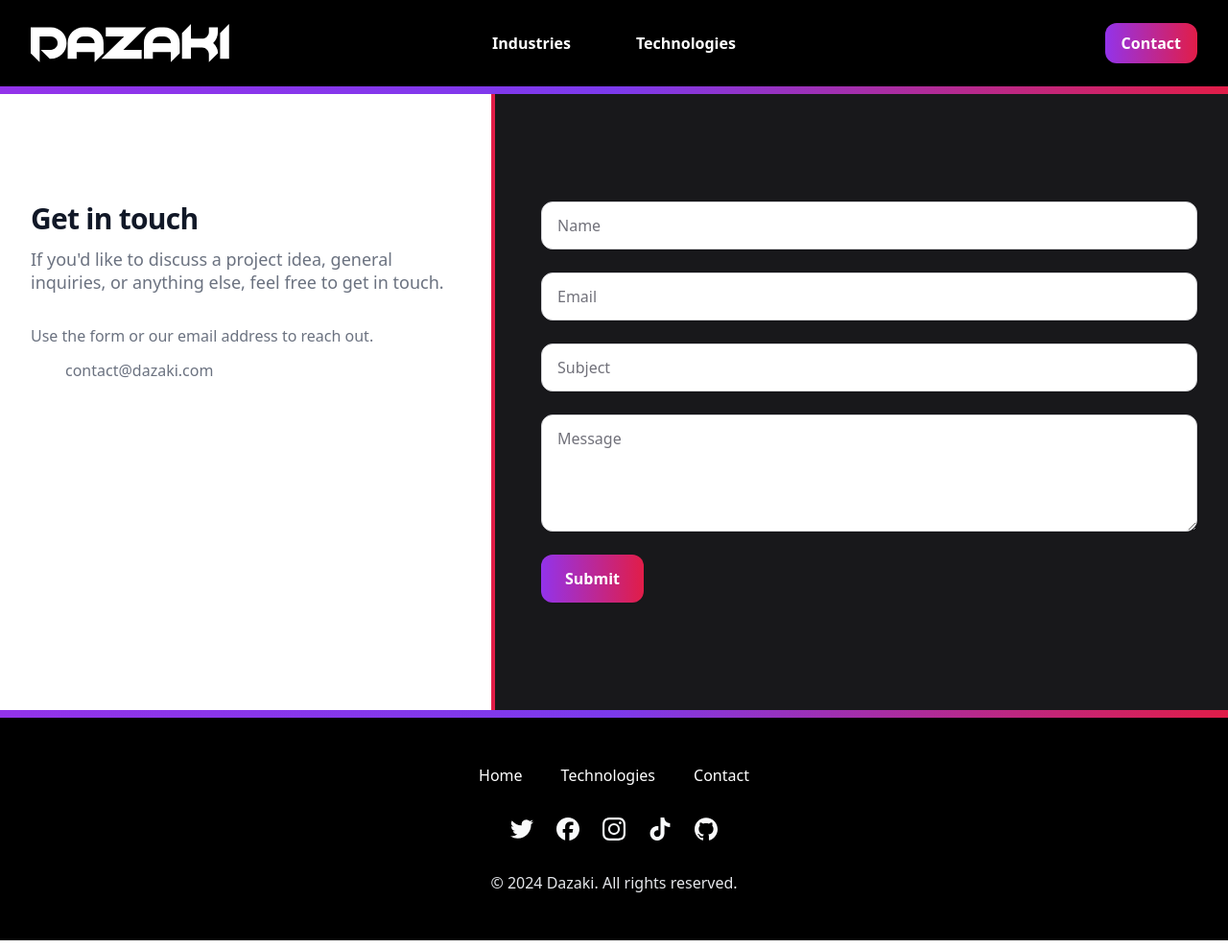
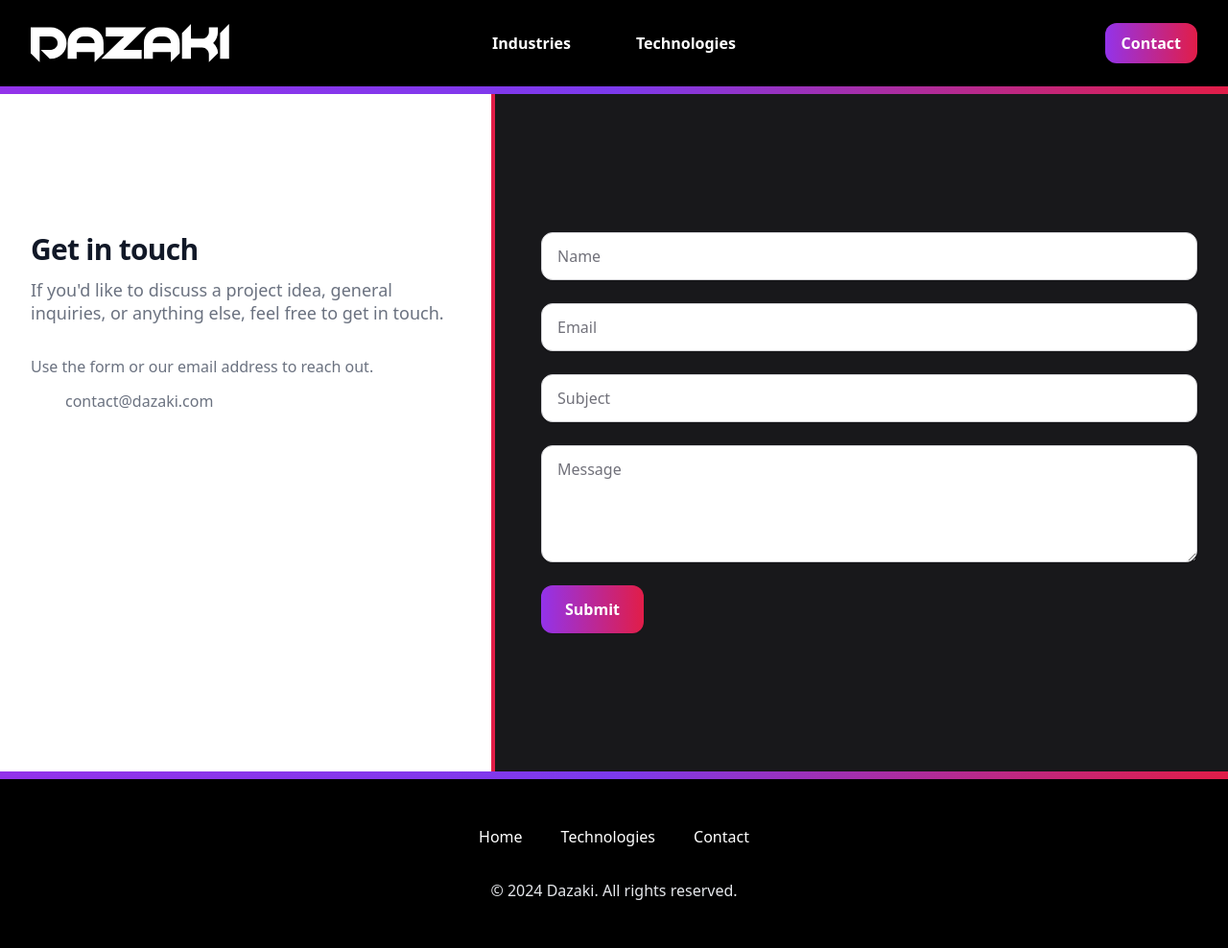
Before and after one commit to aymanoid/dazaki-web, an Astro site: page /contact in a window 1280 px wide. Shown: the whole page at 96% size. Built offline with nearby package versions, Linux system fonts and the light colour scheme; Astro itself is replaced by a stand-in of ours; some icons are missing.

Commit message:
remove social networks from footer for now

```diff
--- a/src/components/contact/ContactForm.tsx
+++ b/src/components/contact/ContactForm.tsx
@@ -5,7 +5,7 @@ const ContactForm = () => {
     ? "https://api.dazaki.com"
     : "http://localhost:3220";
   return (
-    <div className="border-t-4 border-rose-600 bg-zinc-900 px-4 py-16 sm:px-6 lg:col-span-3 lg:border-l-4 lg:border-t-0 lg:px-8 lg:py-28 xl:pl-12">
+    <div className="border-t-4 border-rose-600 bg-zinc-900 px-4 py-16 sm:px-6 lg:col-span-3 lg:border-l-4 lg:border-t-0 lg:px-8 lg:py-36 xl:pl-12">
       <div className="mx-auto max-w-lg lg:max-w-none">
         <form
           action={`${apiUrl}/contact`}
--- a/src/components/contact/ContactInfo.tsx
+++ b/src/components/contact/ContactInfo.tsx
@@ -25,7 +25,7 @@ const contactMethods = [
 
 const ContactInfo = () => {
   return (
-    <div className="bg-white px-4 py-16 sm:px-6 lg:col-span-2 lg:px-8 lg:py-28 xl:pr-12">
+    <div className="bg-white px-4 py-16 sm:px-6 lg:col-span-2 lg:px-8 lg:py-36 xl:pr-12">
       <div className="mx-auto max-w-lg">
         <h2 className="text-2xl font-extrabold tracking-tight text-gray-900 sm:text-3xl">
           Get in touch
--- a/src/components/layout/Footer.tsx
+++ b/src/components/layout/Footer.tsx
@@ -59,7 +59,7 @@ export default function Footer() {
             </div>
           ))}
         </nav>
-        <div className="mt-8 flex justify-center space-x-6">
+        {/* <div className="mt-8 flex justify-center space-x-6">
           {navigation.social.map((item) => (
             <a
               className="text-gray-50 hover:text-rose-500"
@@ -72,7 +72,7 @@ export default function Footer() {
               {item.icon}
             </a>
           ))}
-        </div>
+        </div> */}
         <p className="mt-8 text-center text-base text-gray-200">
           © 2024 Dazaki. All rights reserved.
         </p>
```
